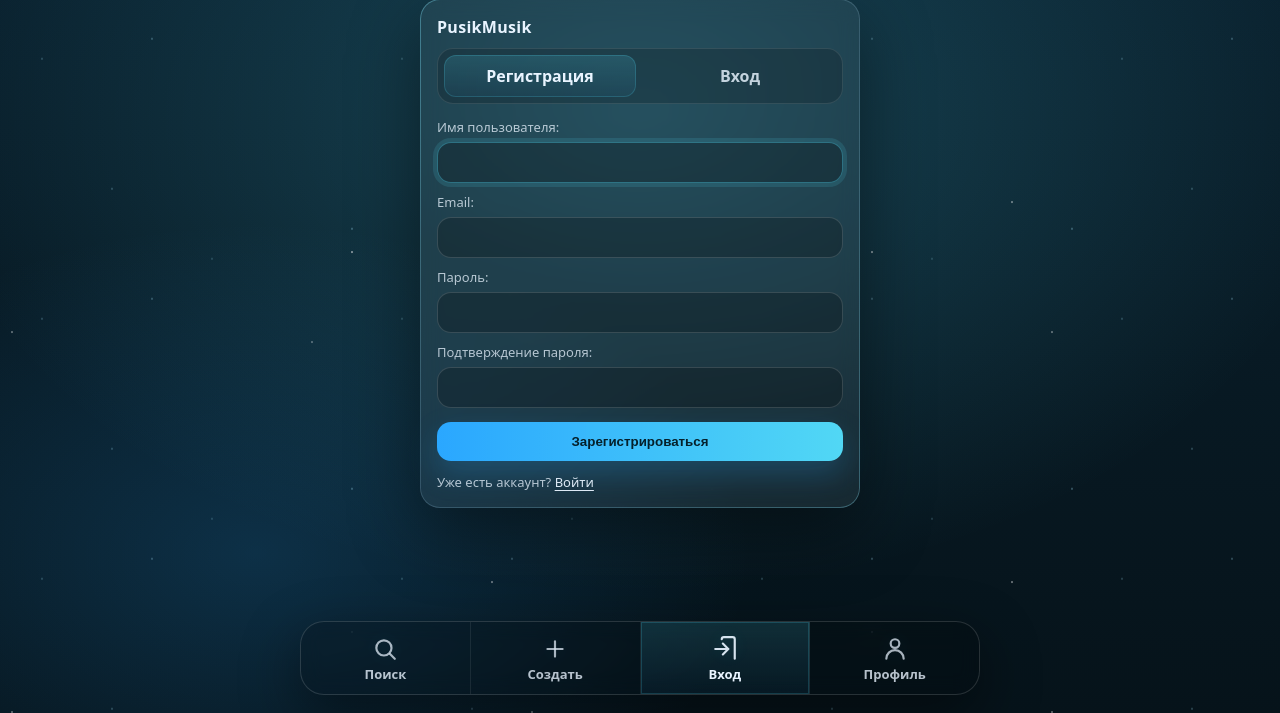
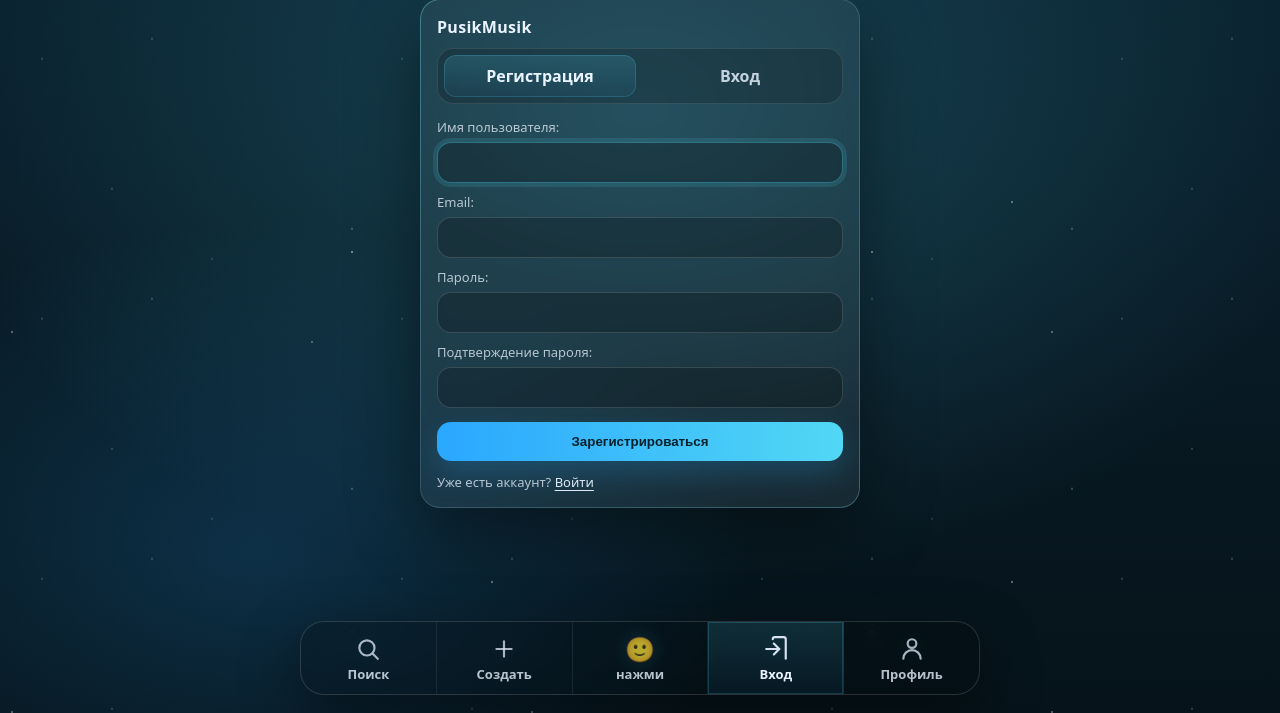
Before and after one commit to Ilgar-projects/amazing_hunting_5, a Django app: page /auth/ in a window 1280 px wide. Shown: the part 87-800 px from the top of the page. Run offline with Django 5.2, Linux system fonts and the light colour scheme; parts of the project's set-up code (start-up, migrations or seed data) failed here and were passed over.

Commit message:
5я кнопка в центре

```diff
--- a/amazing_hunting_5/urls.py
+++ b/amazing_hunting_5/urls.py
@@ -25,7 +25,7 @@ from drf_spectacular.views import SpectacularAPIView, SpectacularRedocView, Spec
 from django.contrib.auth.views import LogoutView
 
 from authentication.web_views import AuthLandingView
-from vacancies.web_views import SearchView, VacancyCreateWebView, ProfileView
+from vacancies.web_views import SearchView, VacancyCreateWebView, ProfileView, PressView
 from vacancies.views import SkillsViewSet
 
 router = routers.SimpleRouter()
@@ -42,6 +42,7 @@ urlpatterns = [
     path('auth/', AuthLandingView.as_view(), name='auth'),
     path('search/', SearchView.as_view(), name='search'),
     path('create/', VacancyCreateWebView.as_view(), name='create'),
+    path('press/', PressView.as_view(), name='press'),
     path('profile/', ProfileView.as_view(), name='profile'),
     path('logout/', LogoutView.as_view(next_page='home'), name='logout'),
     path('vacancy/', include('vacancies.urls')),
--- a/authentication/static/authentication/css/neon.css
+++ b/authentication/static/authentication/css/neon.css
@@ -174,6 +174,16 @@
       height:26px;
       opacity:.92;
       filter: drop-shadow(0 0 10px rgba(85,225,255,.15));
+    }
+
+    /* поддержка эмодзи-иконки в навигации */
+    .nav-item .ico.emoji{
+      display:flex;
+      align-items:center;
+      justify-content:center;
+      font-size:24px;
+      line-height:1;
+      filter: drop-shadow(0 0 10px rgba(85,225,255,.22));
     }
     .nav-item .label{font-size:13px; line-height:1}
 
--- a/authentication/templates/base_neon.html
+++ b/authentication/templates/base_neon.html
@@ -100,6 +100,11 @@ Splash screen (показываем 1 раз на вкладку + принуд
       <div class="label">Создать</div>
     </a>
 
+    <a class="nav-item {% if active_nav == 'press' %}active{% endif %}" href="{% url 'press' %}">
+      <span class="ico emoji" aria-hidden="true">🙂</span>
+      <div class="label">нажми</div>
+    </a>
+
     <a class="nav-item {% if active_nav == 'login' %}active{% endif %}" href="{% url 'auth' %}?tab=login">
       <svg class="ico" viewBox="0 0 24 24" fill="none" stroke="currentColor" stroke-width="2" stroke-linecap="round" stroke-linejoin="round">
         <path d="M10 17l5-5-5-5"></path>
```
Also changed, not shown: vacancies/templates/vacancies/press.html (added, +8 -0 lines), vacancies/web_views.py (+9 -0 lines).
